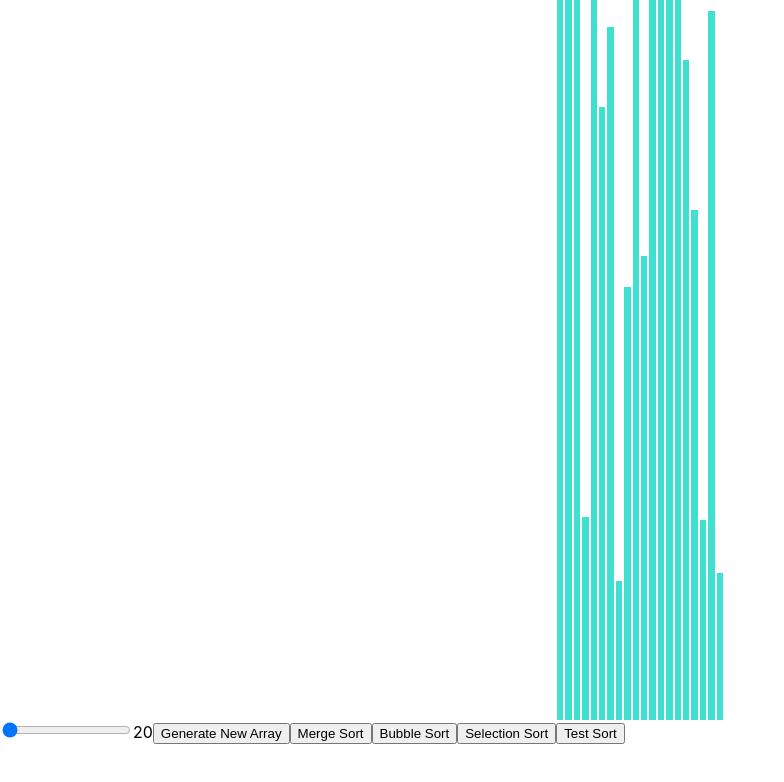
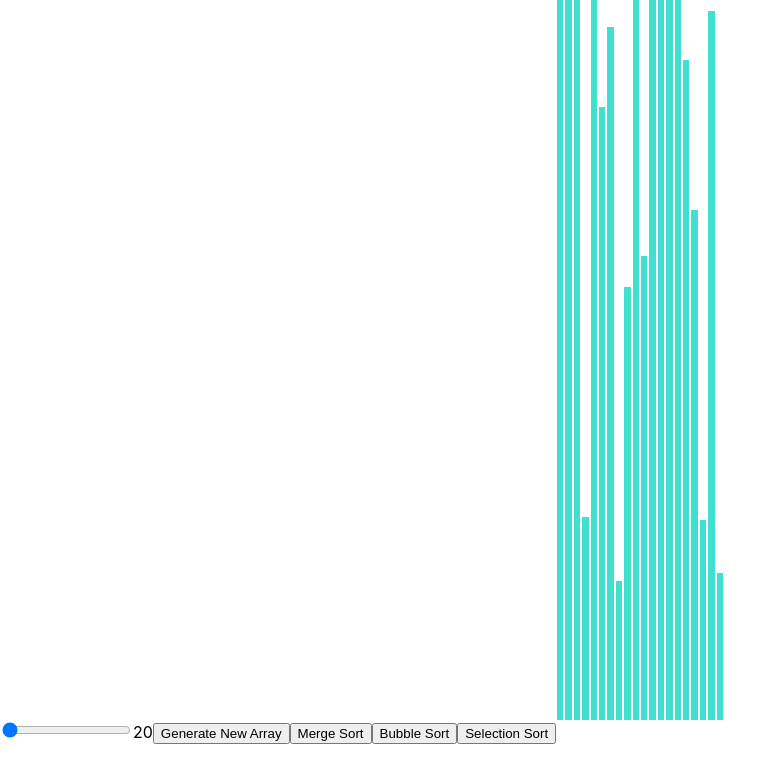
Before and after one commit to hugos/sorting-visualizer, a React (Create React App) app: page / in a window 1280 px wide. Shown: the top 782 px of the page, without its empty margins (0-784 px from the left). Built offline with nearby package versions, Linux system fonts and the light colour scheme.

Commit message:
Removed Testing button and function

```diff
--- a/src/components/SortingVisualizer.js
+++ b/src/components/SortingVisualizer.js
@@ -46,28 +46,7 @@ function SortingVisualizer() {
     setArrayLength(newArr.length);
   }
 
-  function testSortingAlgorithms() {
-    for (let i = 0; i < 100; i++) {
-      const array = [];
-      const length = getRandom(20, 1000);
-      for (let i = 0; i < length; i++) {
-        array.push(getRandom(-1000, 1000));
-      }
-      const javaScriptSortedArray = array.slice().sort((a, b) => a - b);
-      const mergeSortedArray = getMergeSortAnimations(array.slice());
-      console.log(arraysAreEqual(javaScriptSortedArray, mergeSortedArray));
-    }
-  }
-
-  function arraysAreEqual(firstArray, secondArray) {
-    if (firstArray.length !== secondArray.length) return false;
-    for (let i = 0; i < firstArray.length; i++) {
-      if (firstArray[i] !== secondArray[i]) return false;
-      return true;
-    }
-  }
-
-  function mergeSort() {
+ function mergeSort() {
     console.log("Merge Sort")
     const animations = getMergeSortAnimations(array);
     const arrayBars = arrayBarsRef.current;
@@ -124,9 +103,6 @@ function SortingVisualizer() {
 
           arrayBars[barOneIdx].style.height = `${newHeightOne}px`;
           arrayBars[barTwoIdx].style.height = `${newHeightTwo}px`;
-          console.log("Array Bar:", arrayBars[barTwoIdx])
-
-
 
           // Need another timeout, otherwise the animation is too fast and will skip this code.
           // This ensures this code will be executed after a short delay (1ms)
@@ -232,9 +208,6 @@ function SortingVisualizer() {
       <button onClick={selectionSort} disabled={isSorting}>
         Selection Sort
       </button>
-      <button onClick={testSortingAlgorithms} disabled={isSorting}>
-        Test Sort
-      </button>
     </div>
   )
 }
```
